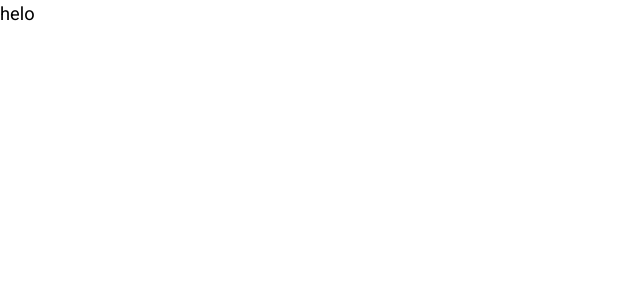
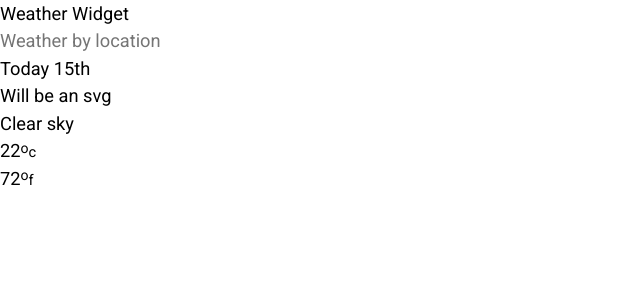
Before and after one commit to tetloose/react-weather-app, a React (Create React App) app: page / in a window 1280 px wide. Shown: the top 300 px of the page, without its empty margins (0-640 px from the left). Built offline with nearby package versions, Linux system fonts and the light colour scheme.

Commit message:
add markup for app layout, title, location search, weather widget

```diff
--- a/src/App.js
+++ b/src/App.js
@@ -2,9 +2,48 @@ import './scss/app/app.styles.scss'
 
 const App = () => {
   return (
-    <div className="app">
-      <h1>helo</h1>
-    </div>
+    <main className="l-container is-align-middle">
+      <h1 className="l-container__title is-center">
+        Weather Widget
+      </h1>
+      <section className="l-container__block">
+        <div className="l-row">
+          <div className="l-row__col is-centered is-med-half">
+            <div className="location">
+              <input
+                type="search"
+                id="location-id"
+                name="location-name"
+                placeholder="Weather by location"
+                className="location__search"
+              />
+            </div>
+          </div>
+          <div className="l-row__col">
+            <div className="weather weather--className">
+              <time
+                className='weather__date'
+                datetime="2008-02-14 20:00"
+              >
+                Today 15th
+              </time>
+              <div className="weather__icon weather__icon--className">
+                Will be an svg
+              </div>
+              <div className="weather__description">
+                Clear sky
+              </div>
+              <div className="weather__temp weather__temp--celsius">
+                22<sup>o</sup><small>c</small>
+              </div>
+              <div className="weather__temp weather__temp--fahrenheit">
+                72<sup>o</sup><small>f</small>
+              </div>
+            </div>
+          </div>
+        </div>
+      </section>
+    </main>
   )
 }
 
```
